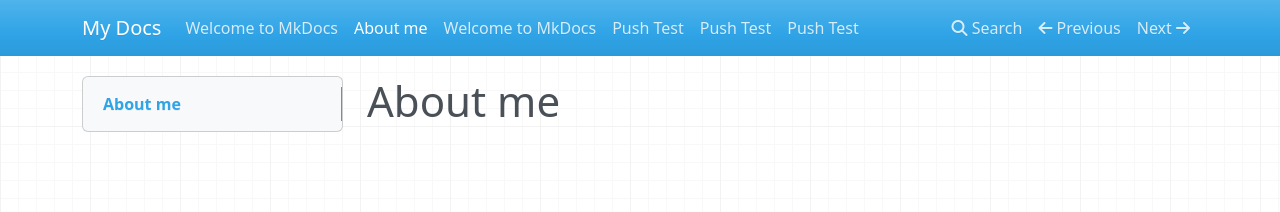
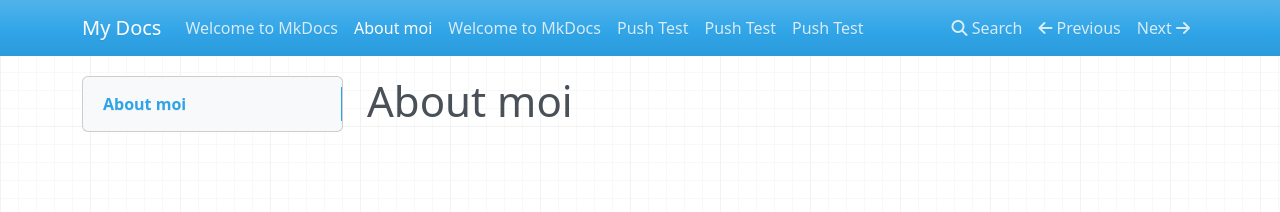
Before and after one commit to eagleanalytix/test3, an MkDocs documentation site: the page built from docs/about.md, in a window 1280 px wide. Shown: the top 212 px of the page. Built offline with MkDocs 1.6.1, drawn with Linux system fonts in a browser that asks for light colours; nearby versions of some CDN libraries.

Commit message:
Update about.md

```diff
--- a/docs/about.md
+++ b/docs/about.md
@@ -1 +1 @@
-# About me
+# About moi
```
